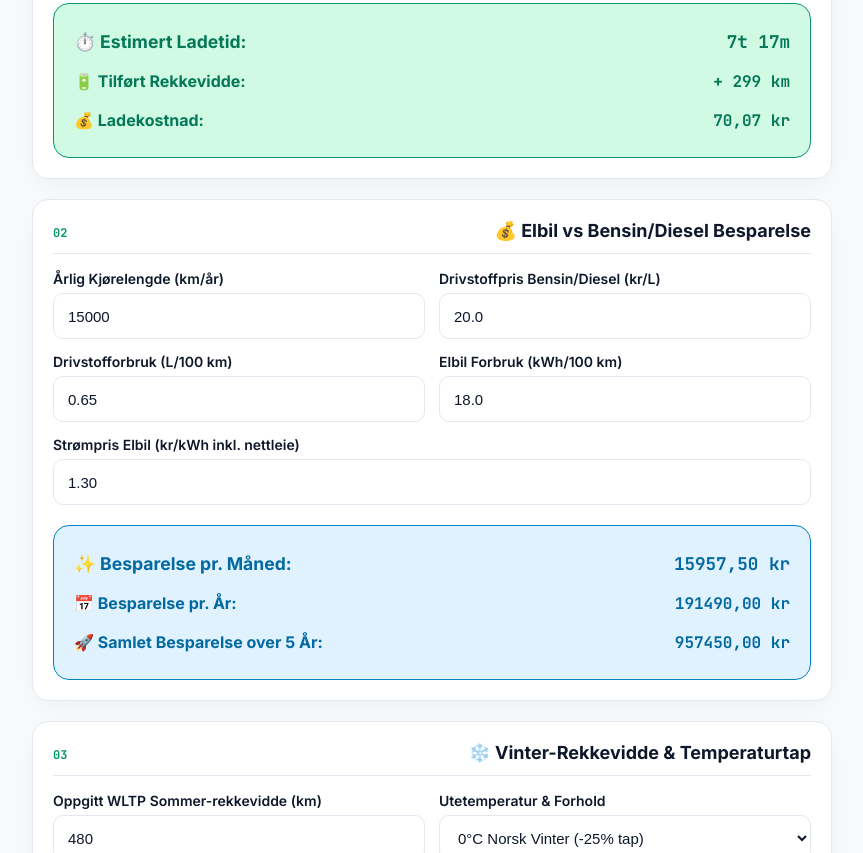
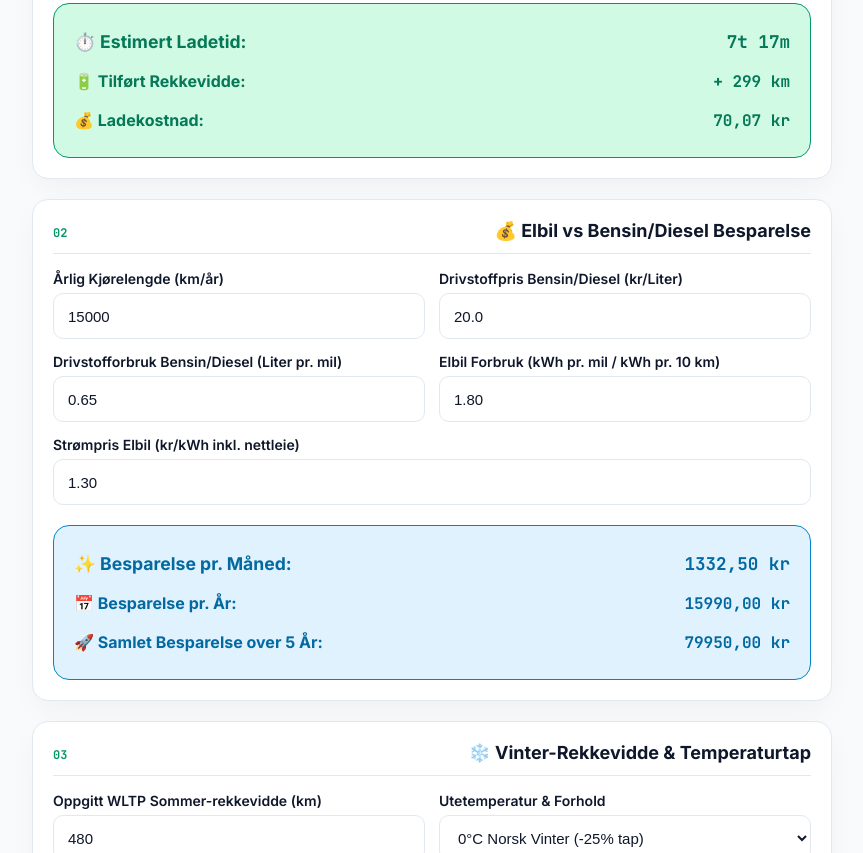
Before and after one commit to rswatne/Watne, a plain HTML site: page app/src/main/assets/elbil.html in a window 1280 px wide. Shown: the part 438-1291 px from the top of the page, without its empty margins (208-1071 px from the left). Drawn offline with Linux system fonts and the light colour scheme.

Commit message:
Korriger besparelsesberegning på elbil.html for nøyaktig norsk mil-beregning

```diff
--- a/app/src/main/assets/elbil.html
+++ b/app/src/main/assets/elbil.html
@@ -250,18 +250,18 @@
             </label>
 
             <label style="display: flex; flex-direction: column; gap: 0.375rem;">
-                <span style="font-size: 0.875rem; font-weight: 600;">Drivstoffpris Bensin/Diesel (kr/L)</span>
+                <span style="font-size: 0.875rem; font-weight: 600;">Drivstoffpris Bensin/Diesel (kr/Liter)</span>
                 <input type="number" step="0.5" id="save-fuel-price" class="field-class" value="20.0" oninput="beregnBesparelse()">
             </label>
 
             <label style="display: flex; flex-direction: column; gap: 0.375rem;">
-                <span style="font-size: 0.875rem; font-weight: 600;">Drivstofforbruk (L/100 km)</span>
-                <input type="number" step="0.1" id="save-fuel-cons" class="field-class" value="0.65" oninput="beregnBesparelse()">
+                <span style="font-size: 0.875rem; font-weight: 600;">Drivstofforbruk Bensin/Diesel (Liter pr. mil)</span>
+                <input type="number" step="0.05" id="save-fuel-cons" class="field-class" value="0.65" oninput="beregnBesparelse()">
             </label>
 
             <label style="display: flex; flex-direction: column; gap: 0.375rem;">
-                <span style="font-size: 0.875rem; font-weight: 600;">Elbil Forbruk (kWh/100 km)</span>
-                <input type="number" step="0.5" id="save-ev-cons" class="field-class" value="18.0" oninput="beregnBesparelse()">
+                <span style="font-size: 0.875rem; font-weight: 600;">Elbil Forbruk (kWh pr. mil / kWh pr. 10 km)</span>
+                <input type="number" step="0.1" id="save-ev-cons" class="field-class" value="1.80" oninput="beregnBesparelse()">
             </label>
 
             <label style="display: flex; flex-direction: column; gap: 0.375rem; grid-column: span 2;">
@@ -380,12 +380,19 @@
     function beregnBesparelse() {
         const km = parseFloat(document.getElementById('save-km').value) || 15000;
         const fuelPrice = parseFloat(document.getElementById('save-fuel-price').value) || 20.0;
-        const fuelCons = parseFloat(document.getElementById('save-fuel-cons').value) || 0.65;
-        const evCons = parseFloat(document.getElementById('save-ev-cons').value) || 18.0;
+        const fuelConsMil = parseFloat(document.getElementById('save-fuel-cons').value) || 0.65;
+        let evConsMil = parseFloat(document.getElementById('save-ev-cons').value) || 1.80;
         const elekPrice = parseFloat(document.getElementById('save-elek-price').value) || 1.30;
 
-        const fuelCostYear = (km / 100) * fuelCons * 100 * fuelPrice;
-        const evCostYear = (km / 100) * evCons * elekPrice;
+        // Om noen taster inn f.eks. 18 (dvs kWh/100km i stedet for kWh/mil)
+        if (evConsMil > 10) evConsMil = evConsMil / 10;
+
+        const milPerYear = km / 10;
+        const fuelLitersYear = milPerYear * fuelConsMil;
+        const fuelCostYear = fuelLitersYear * fuelPrice;
+
+        const evKwhYear = milPerYear * evConsMil;
+        const evCostYear = evKwhYear * elekPrice;
 
         const saveYear = Math.max(0, fuelCostYear - evCostYear);
         const saveMonth = saveYear / 12;
```
Also changed, not shown: elbil.html (+16 -9 lines).
